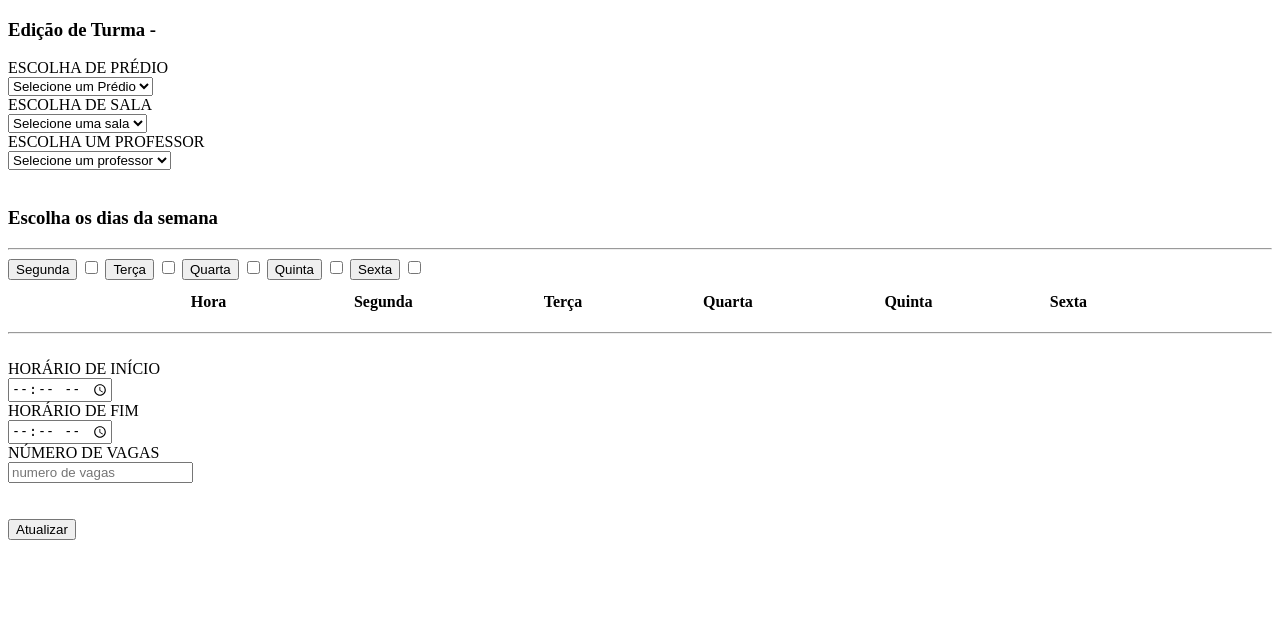
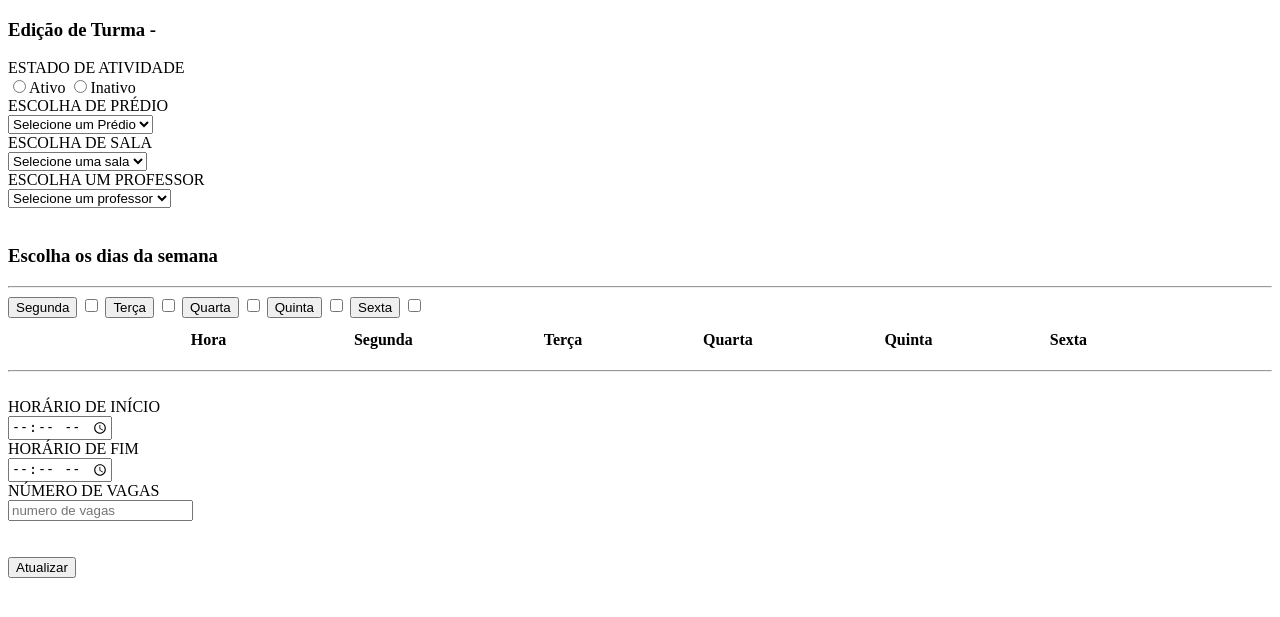
Before and after one commit to filipeklinger/sistemaCac, a PHP site: page /view/turma/editTurma.html in a window 1280 px wide. Shown: the part 58-675 px from the top of the page. Run offline with PHP 8.4, Linux system fonts and the light colour scheme; lists and menus that the app fills with data are empty.

Commit message:
Corrigido erro no cadastro de turma Oficina estava duplicada

```diff
--- a/control/turma.php
+++ b/control/turma.php
@@ -256,7 +256,7 @@ class turma{
     public function updateTurma($turmaId){
         //recebendo dados
         $this->getCommonData();
-        $ativo = SIM;
+        $ativo = isset($_POST['ativo']) ? $_POST['ativo'] : SIM;//se der erro recebe ativo SIM
 
         //atualiza turma
         $turmaColumns = array("num_vagas","professor","is_ativo");
--- a/view/turma/cadTurma.html
+++ b/view/turma/cadTurma.html
@@ -43,7 +43,7 @@
                 <!-- Infraestrutura -->
                 <div class="">
                     <div class="col-md-12">
-                        <select class="selectCool2" id="selectPredio" onchange="SalaFromPredioId();" name="oficina_id"
+                        <select class="selectCool2" id="selectPredio" onchange="SalaFromPredioId();"
                                 title="Escolha uma oficina"
                                 required="required">
                             <option value="" selected disabled>Escolha Um Prédio</option>
--- a/view/turma/editTurma.html
+++ b/view/turma/editTurma.html
@@ -20,6 +20,17 @@
                 <h3>Edição de Turma - <span id="nomeHeader"></span></h3>
             </div>
 
+            <div class="form-group">
+                <label class="control-label" >ESTADO DE ATIVIDADE</label>
+                <div class="">
+                    <label class="radio-inline">
+                        <input type="radio" name="ativo" value="1" >Ativo
+                    </label>
+                    <label class="radio-inline">
+                        <input type="radio" name="ativo" value="0">Inativo
+                    </label>
+                </div>
+            </div>
             <div class="form-group">
 
                 <div class="input-group" style="color: black">
@@ -156,7 +167,6 @@
             </div>
 
         </form>
-        <p id="teste"></p>
     </div>
 </div>
 
```
